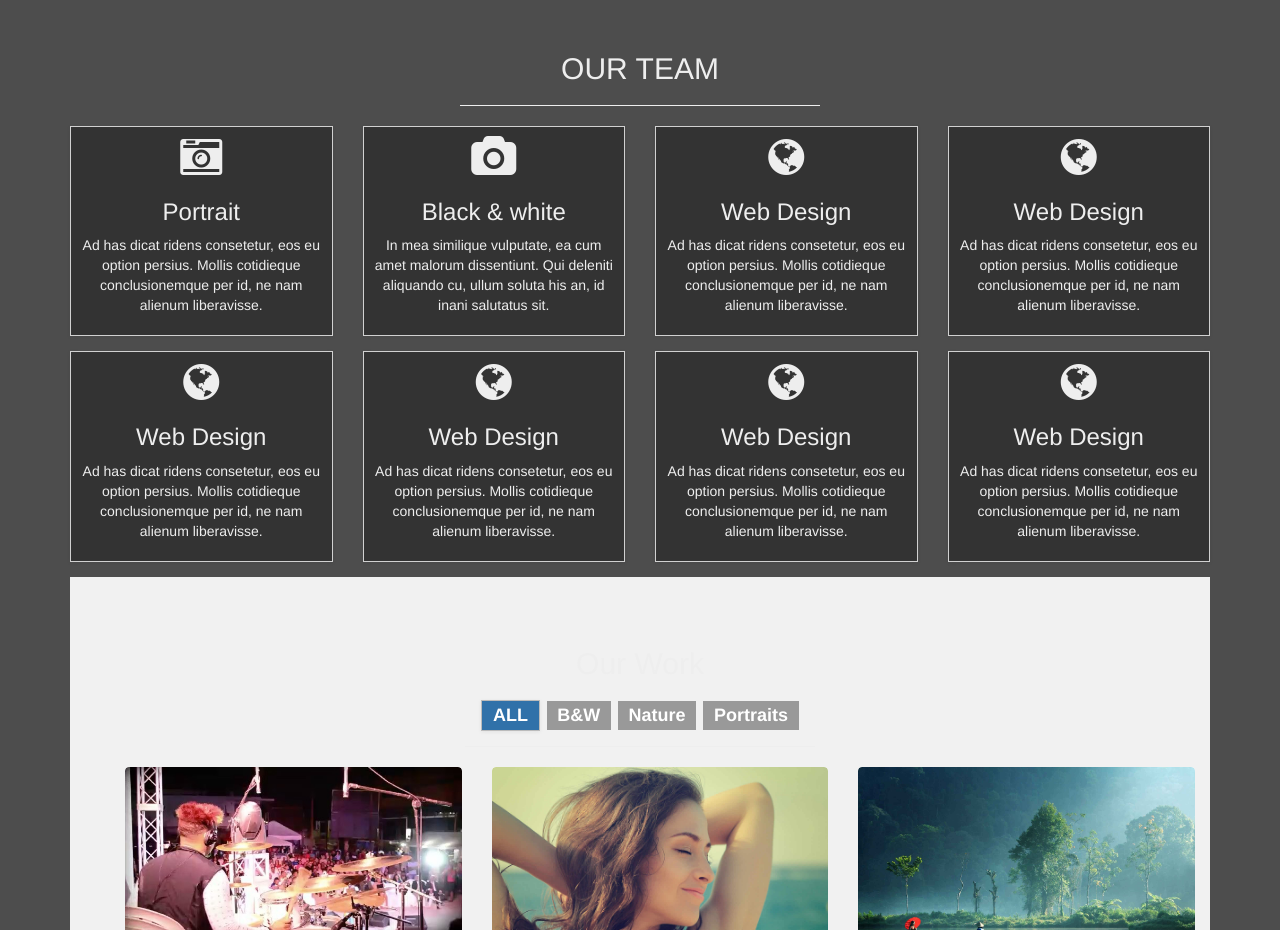
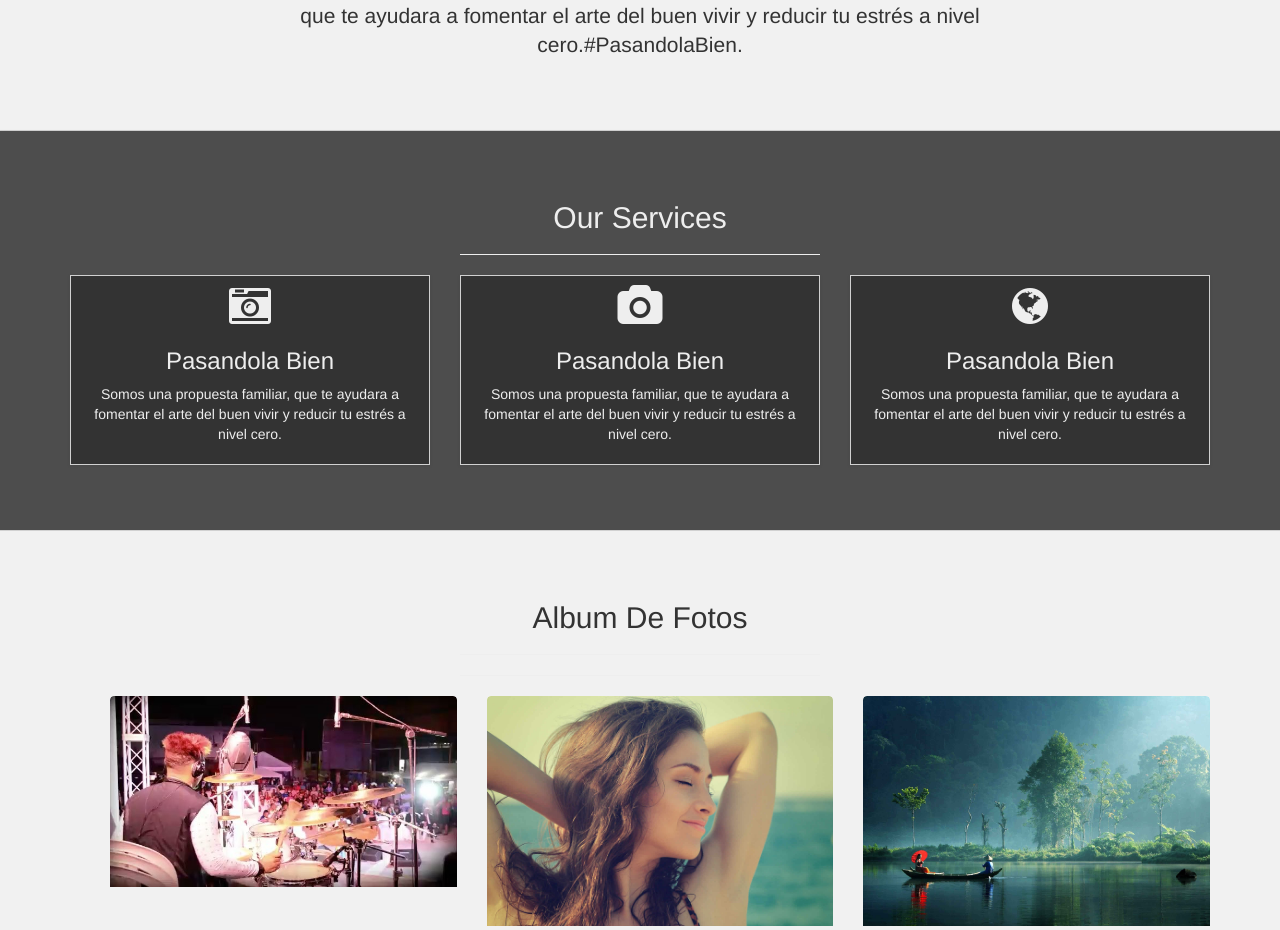
Before and after one commit to tauliosanchez/Pasandola-Bien-01, a plain HTML site: page index.html in a window 1280 px wide. Shown: the part 1260-2190 px from the top of the page. Drawn offline with Linux system fonts and the light colour scheme.

Commit message:
03
a ver 03

```diff
--- a/index.html
+++ b/index.html
@@ -19,7 +19,7 @@
     <div id="top" class="header">
       <div class="vert-text">
 	  <img class="img-rounded" alt="Company Logo" src="./img/logo.png"/>
-        <h2><em>PASANDOLA BIEN</em></h2>
+        <h2><em></em></h2>
         <a href="#about" class="btn btn-top">ENTRA AHORA</a>
 			<br>
       </div>
@@ -46,8 +46,8 @@
 	  <ul class="nav navbar-nav navbar-right text-center">
 	    <li><a href="#top"><i class="service-icon fa fa-home"></i>&nbsp;Home</a></li>
         <li><a href="#about"><i class="service-icon fa fa-info"></i>&nbsp;About</a></li>
-        <li><a href="#services"><i class="service-icon fa fa-laptop"></i>&nbsp;Nosotros</a></li>
-        <li><a href="#portfolio"><i class="service-icon fa fa-camera"></i>&nbsp;Portfolio</a></li>
+        <li><a href="#services"><i class="service-icon fa fa-laptop"></i>&nbsp;Services</a></li>
+        <li><a href="#portfolio"><i class="service-icon fa fa-camera"></i>&nbsp;Fotos</a></li>
         <li><a href="#contact"><i class="service-icon fa fa-envelope"></i>&nbsp;Contact</a></li>
           <center/>
 
@@ -69,77 +69,47 @@
         <div class="row">
           <div class="col-md-8 col-md-offset-2 text-center">
             <h2>About Us</h2>
-            <p class="lead">Somos una propuesta familiar, que te ayudara a fomentar el arte del buen vivir y reducir tu estrés a nivel cero.#PasandolaBien - Somos una propuesta familiar, que te ayudara a fomentar el arte del buen vivir y reducir tu estrés a nivel cero.#PasandolaBien - Somos una propuesta familiar, que te ayudara a fomentar el arte del buen vivir y reducir tu estrés a nivel cero.#PasandolaBien.</p>
+            <hr>
+            <p class="lead">Somos una propuesta familiar, que te ayudara a fomentar el arte del buen vivir y reducir tu estrés a nivel cero.#PasandolaBien - Somos una propuesta familiar, que te ayudara a fomentar el arte del buen vivir y reducir tu estrés a nivel cero.#PasandolaBien - Somos una propuesta familiar, que te ayudara a fomentar el arte del buen vivir y reducir tu estrés a nivel cero.#PasandolaBien - Somos una propuesta familiar, que te ayudara a fomentar el arte del buen vivir y reducir tu estrés a nivel cero.#PasandolaBien - Somos una propuesta familiar, que te ayudara a fomentar el arte del buen vivir y reducir tu estrés a nivel cero.#PasandolaBien.</p>
           </div>
         </div>
 	  </div>
     </div>
     <!-- /About -->
-    <!-- OUR TEAM -->
+    <!-- Services -->
     <div id="services" class="services">
       <div class="container">
         <div class="row">
           <div class="col-md-4 col-md-offset-4 text-center">
-            <h2>OUR TEAM</h2>
+            <h2>Our Services</h2>
             <hr>
           </div>
         </div>
         <div class="row">
-          <div class="col-md-3 text-center">
+          <div class="col-md-4 text-center">
             <div class="service-item">
               <i class="service-icon fa fa-camera-retro fa-3x"></i>
-              <h3>Portrait</h3>
-              <p>Ad has dicat ridens consetetur, eos eu option persius. Mollis cotidieque conclusionemque per id, ne nam alienum liberavisse. </p>
+              <h3>Pasandola Bien</h3>
+              <p>Somos una propuesta familiar, que te ayudara a fomentar el arte del buen vivir y reducir tu estrés a nivel cero. </p>
             </div>
           </div>
-          <div class="col-md-3 text-center">
+          <div class="col-md-4 text-center">
             <div class="service-item">
 			<i class="service-icon fa fa-camera fa-3x"></i>
-              <h3>Black & white</h3>
-              <p>In mea similique vulputate, ea cum amet malorum dissentiunt. Qui deleniti aliquando cu, ullum soluta his an, id inani salutatus sit.</p>
+              <h3>Pasandola Bien</h3>
+              <p>Somos una propuesta familiar, que te ayudara a fomentar el arte del buen vivir y reducir tu estrés a nivel cero.</p>
             </div>
           </div>
-          <div class="col-md-3 text-center">
+          <div class="col-md-4 text-center">
             <div class="service-item">
               <i class="service-icon fa fa-globe fa-3x"></i>
-              <h3>Web Design</h3>
-              <p>Ad has dicat ridens consetetur, eos eu option persius. Mollis cotidieque conclusionemque per id, ne nam alienum liberavisse.</p>
-            </div>
-          </div>
-          <div class="col-md-3 text-center">
-            <div class="service-item">
-              <i class="service-icon fa fa-globe fa-3x"></i>
-              <h3>Web Design</h3>
-              <p>Ad has dicat ridens consetetur, eos eu option persius. Mollis cotidieque conclusionemque per id, ne nam alienum liberavisse.</p>
-            </div>
-          </div>
-          <div class="col-md-3 text-center">
-            <div class="service-item">
-              <i class="service-icon fa fa-globe fa-3x"></i>
-              <h3>Web Design</h3>
-              <p>Ad has dicat ridens consetetur, eos eu option persius. Mollis cotidieque conclusionemque per id, ne nam alienum liberavisse.</p>
-            </div>
-          </div>
-          <div class="col-md-3 text-center">
-            <div class="service-item">
-              <i class="service-icon fa fa-globe fa-3x"></i>
-              <h3>Web Design</h3>
-              <p>Ad has dicat ridens consetetur, eos eu option persius. Mollis cotidieque conclusionemque per id, ne nam alienum liberavisse.</p>
-            </div>
-          </div><div class="col-md-3 text-center">
-            <div class="service-item">
-              <i class="service-icon fa fa-globe fa-3x"></i>
-              <h3>Web Design</h3>
-              <p>Ad has dicat ridens consetetur, eos eu option persius. Mollis cotidieque conclusionemque per id, ne nam alienum liberavisse.</p>
-            </div>
-          </div><div class="col-md-3 text-center">
-            <div class="service-item">
-              <i class="service-icon fa fa-globe fa-3x"></i>
-              <h3>Web Design</h3>
-              <p>Ad has dicat ridens consetetur, eos eu option persius. Mollis cotidieque conclusionemque per id, ne nam alienum liberavisse.</p>
+              <h3>Pasandola Bien</h3>
+              <p>Somos una propuesta familiar, que te ayudara a fomentar el arte del buen vivir y reducir tu estrés a nivel cero.</p>
             </div>
           </div>
         </div>
+      </div>
+    </div>
     <!-- /Services -->
 
     <!-- Portfolio -->
@@ -147,13 +117,8 @@
     <div class="container">
     <div class="row push50">
           <div class="col-md-4 col-md-offset-4 text-center">
-            <h2>Our Work</h2>
-			<h3>
-			<span class="filter label label-default" data-filter="all">ALL</span>
-	<span class="filter label label-default" data-filter="bw">B&amp;W</span>
-	<span class="filter label label-default" data-filter="nature">Nature</span>
-	<span class="filter label label-default" data-filter="portraits">Portraits</span>
-	</h3>
+            <h2>Album De Fotos</h2>
+            <hr>
             <hr>
           </div>
         </div>
@@ -218,6 +183,7 @@
         		    </a>
       		  </li>
     		  </ul>
+
 <!-- Load Photo in Modal -->
    <div class="modal fade" id="portrait1" tabindex="-1" role="dialog" aria-hidden="true">
   <div class="modal-dialog">
@@ -232,6 +198,7 @@
     </div><!-- /.modal-content -->
   </div><!-- /.modal-dialog -->
 </div><!-- /.modal -->
+
   <div class="modal fade" id="portrait2" tabindex="-1" role="dialog"  aria-hidden="true">
   <div class="modal-dialog">
     <div class="modal-content">
@@ -245,6 +212,7 @@
     </div><!-- /.modal-content -->
   </div><!-- /.modal-dialog -->
 </div><!-- /.modal -->
+
 <div class="modal fade" id="portrait3" tabindex="-1" role="dialog" aria-hidden="true">
   <div class="modal-dialog">
     <div class="modal-content">
@@ -258,6 +226,7 @@
     </div><!-- /.modal-content -->
   </div><!-- /.modal-dialog -->
 </div><!-- /.modal -->
+
 <div class="modal fade" id="portrait4" tabindex="-1" role="dialog"  aria-hidden="true">
   <div class="modal-dialog">
     <div class="modal-content">
@@ -271,6 +240,7 @@
     </div><!-- /.modal-content -->
   </div><!-- /.modal-dialog -->
 </div><!-- /.modal -->
+
 <div class="modal fade" id="portrait5" tabindex="-1" role="dialog"  aria-hidden="true">
   <div class="modal-dialog">
     <div class="modal-content">
@@ -284,6 +254,7 @@
     </div><!-- /.modal-content -->
   </div><!-- /.modal-dialog -->
 </div><!-- /.modal -->
+
 <div class="modal fade" id="nature" tabindex="-1" role="dialog"  aria-hidden="true">
   <div class="modal-dialog">
     <div class="modal-content">
@@ -297,6 +268,7 @@
     </div><!-- /.modal-content -->
   </div><!-- /.modal-dialog -->
 </div><!-- /.modal -->
+
 <div class="modal fade" id="nature1" tabindex="-1" role="dialog" aria-hidden="true">
   <div class="modal-dialog">
     <div class="modal-content">
@@ -310,6 +282,8 @@
     </div><!-- /.modal-content -->
   </div><!-- /.modal-dialog -->
 </div><!-- /.modal -->
+
+
 <div class="modal fade" id="forest" tabindex="-1" role="dialog" aria-hidden="true">
   <div class="modal-dialog">
     <div class="modal-content">
@@ -323,6 +297,7 @@
     </div><!-- /.modal-content -->
   </div><!-- /.modal-dialog -->
 </div><!-- /.modal -->
+
 <div class="modal fade" id="bw1" tabindex="-1" role="dialog" aria-hidden="true">
   <div class="modal-dialog">
     <div class="modal-content">
@@ -336,6 +311,8 @@
     </div><!-- /.modal-content -->
   </div><!-- /.modal-dialog -->
 </div><!-- /.modal -->
+
+
 <!-- /Load Photo in Modal -->
 		</div>
       </div>
@@ -395,15 +372,15 @@
     <footer>
       <div class="container">
         <div class="row">
-          <div class="col-md-5 col-md-offset-3 text-center">
+          <div class="col-md-6 col-md-offset-3 text-center">
            <h3>Dios te Bendiga</h3>
-           <em>SocialADM &copy; Tsanchez 2017</em>
+           <p> *Sigue Pasandola Bien* </p>
+           <center><em>SocialADM &copy; Tsanchez 2017</em></center>
             <div>
           </div>
         </div>
       </div>
     </footer>
-
     <!-- /Footer -->
     <!-- Bootstrap core JavaScript -->
     <!-- Placed at the end of the document so the pages load faster -->
```
Also changed, not shown: css/bootstrap.css, img/logo(1).jpg (deleted).
